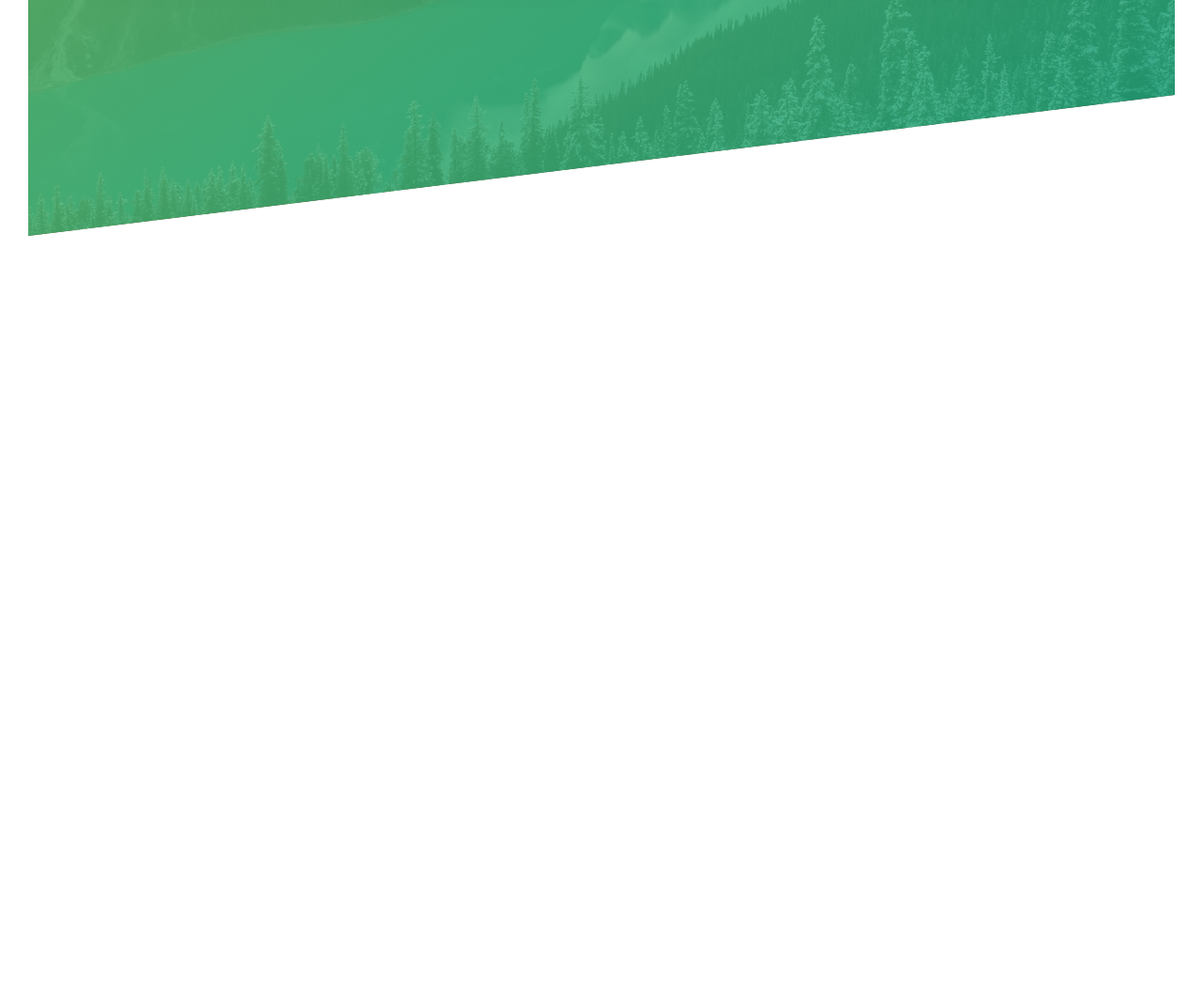
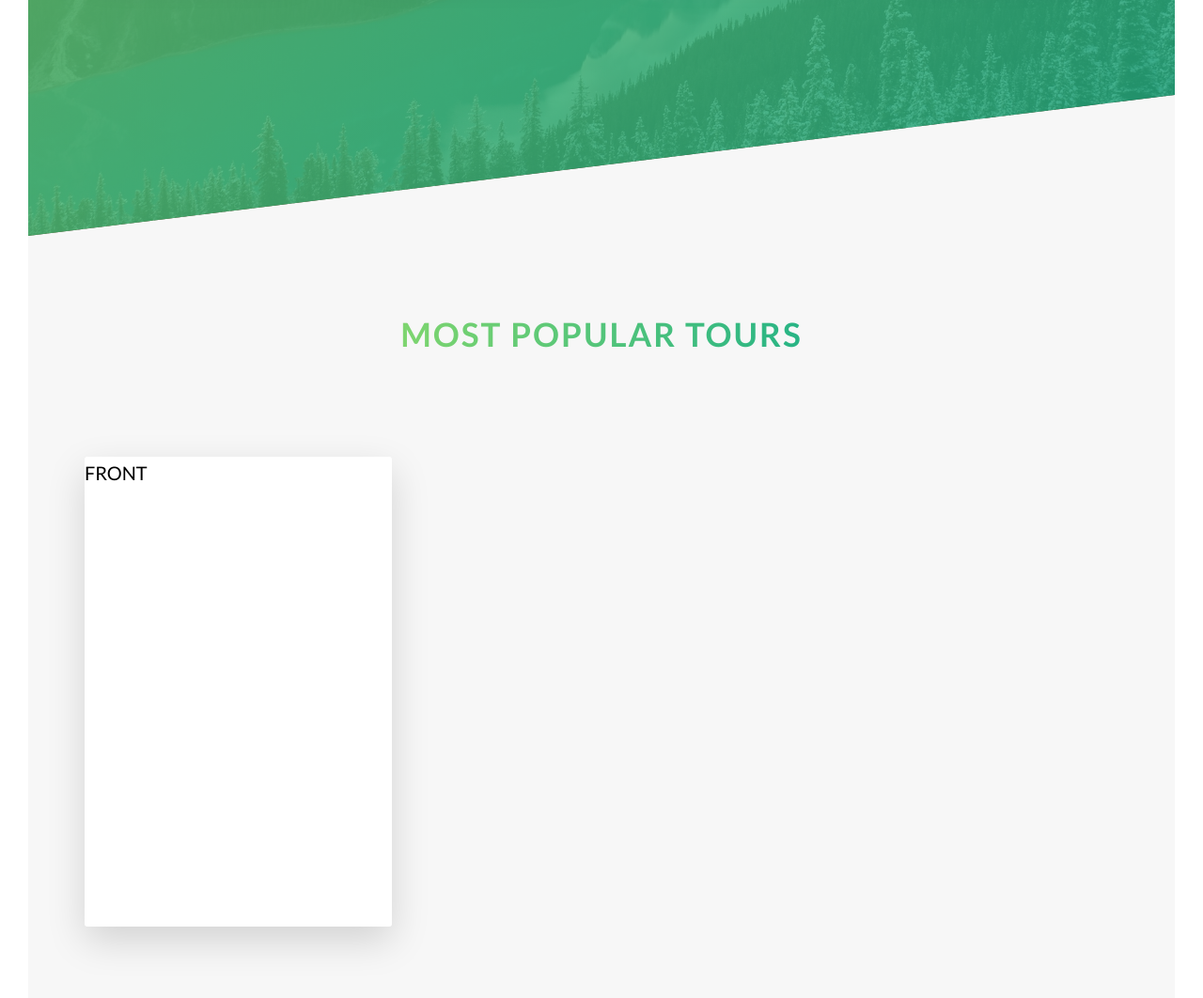
Before and after one commit to marzena-szopinska/Natours_Project, a website: page index.html in a window 1280 px wide. Shown: the part 2167-3229 px from the top of the page at 94% size. Before the commit the page ends 2418 px from the top, so only its background shows below. Drawn offline with Linux system fonts and the light colour scheme.

Commit message:
working on cards for the tours section

```diff
--- a/index.html
+++ b/index.html
@@ -94,6 +94,27 @@
             </div>
         </section>
 
+        <section class="section-tours">
+          <div class="u-center-text u-margin-bottom-big">
+            <h2 class="heading-secondary">Most popular tours</h2>
+          </div>
+          <!-- CARDS -->
+          <div class="row">
+            <div class="col-1-of-3">
+              <div class="card">
+                <div class="card__side card__side--front">FRONT</div>
+                <div class="card__side card__side--back card__side--back-1">BACK</div>
+              </div>
+            </div>
+            <div class="col-1-of-3">
+
+            </div>
+            <div class="col-1-of-3">
+
+            </div>
+          </div>
+        </section>
+
       </main>
 
     <!--
--- a/sass/abstracts/_variables.scss
+++ b/sass/abstracts/_variables.scss
@@ -7,6 +7,12 @@ $color-black: #000;
 $color-gray-dark: #777;
 $color-gray-light-1: #f7f7f7;
 
+$color-secondary-light: #ffb900;
+$color-secondary-dark: #ff7730;
+
+$color-tertiary-light: #2998ff;
+$color-tertiary-dark: #5643fa;
+
 // GRID
 $grid-width: 114rem; // 10px = 1rem
 $gutter-vertical: 8rem;
--- /dev/null
+++ b/sass/components/_card.scss
@@ -0,0 +1,48 @@
+.card {
+  // define perspective
+  perspective: 150rem;
+  -moz-perspective: 150rem;
+  // fixed colapsed height because of the absolute positioning of card's children, also ADD THE SAME HEIGHT TO THE CHILDREN
+  height: 50rem;
+  position: relative;
+
+  &__side {
+    height: 50rem;
+    font-size: 2rem;
+    transition: all .8s ease;
+    position: absolute;
+    top: 0;
+    left: 0;
+    width: 100%;
+    height: 50rem;
+    // hide backside of the side
+    backface-visibility: hidden;
+    // add box shadow
+    border-radius: 3px;
+    box-shadow: 0 1.5rem 4rem rgba($color-black, .15);
+
+    &--front {
+      background-color: $color-white;
+    }
+
+    &--back {
+      background-color: green;
+      // rotate it on start
+      transform: rotateY(180deg);
+
+      &-1 {
+        background-image: linear-gradient(to right bottom, $color-secondary-light, $color-secondary-dark);
+      }
+    }
+  }
+
+  &:hover &__side--front {
+    // rotate front side on hover
+    transform: rotateY(-180deg);
+  }
+
+  &:hover &__side--back {
+    // the back side was already rotated to not be visable so on hover we need to flip it to the original position
+    transform: rotateY(0);
+  }
+}
--- a/sass/main.scss
+++ b/sass/main.scss
@@ -10,6 +10,7 @@
 @import 'components/button';
 @import 'components/composition';
 @import 'components/feature-box';
+@import 'components/card';
 
 @import 'layout/header';
 @import 'layout/grid';
--- a/sass/pages/_home.scss
+++ b/sass/pages/_home.scss
@@ -22,6 +22,10 @@
       transform: skewY(7deg);
     }
   // END OF SKEWING
+}
 
-
+.section-tours {
+  background-color: $color-gray-light-1;
+  padding: 25rem 0 50rem 0;
+  margin-top: -10rem;
 }
```
Also changed, not shown: css/style.css.
